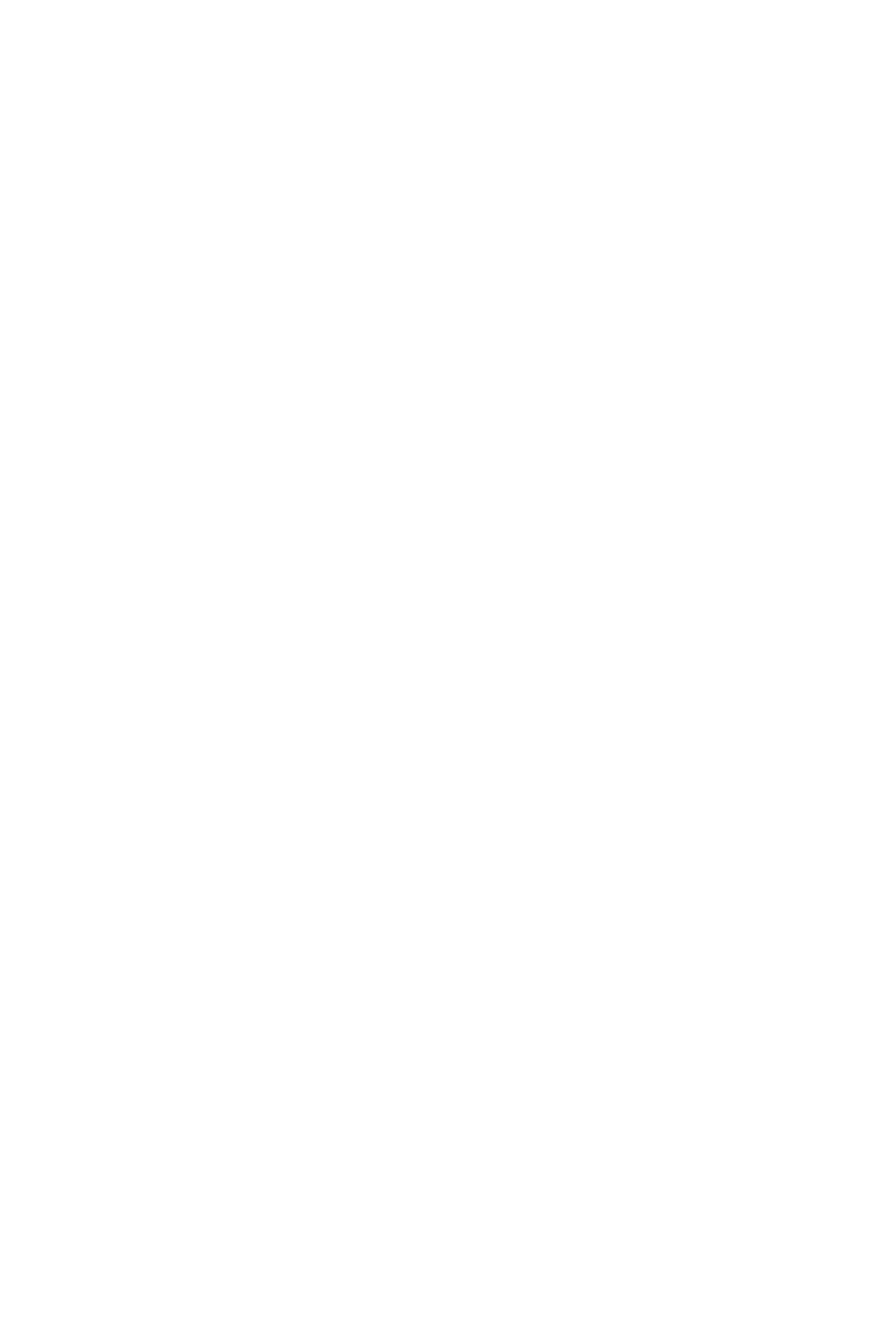
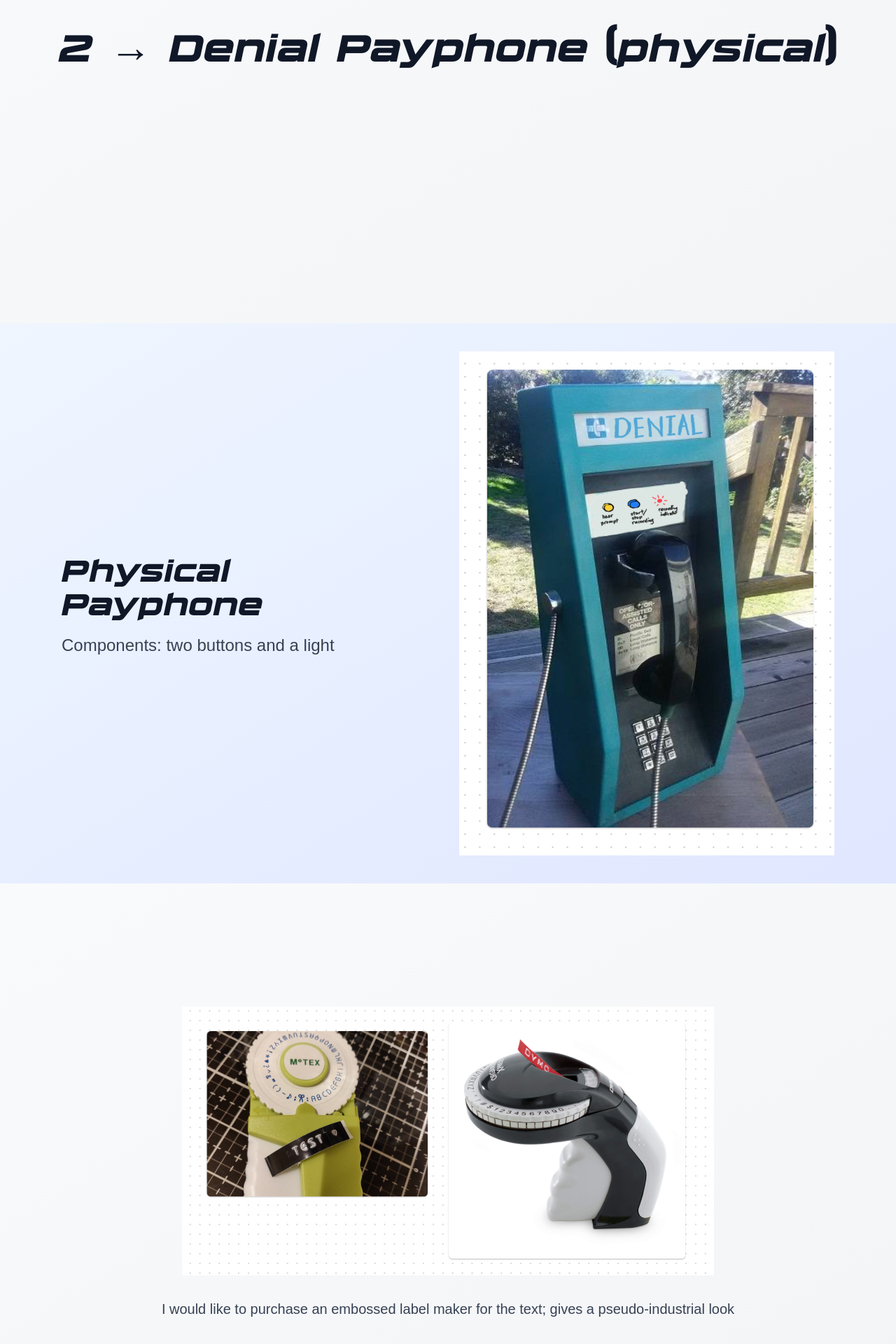
Before and after one commit to eastmountaincode/denial_payphone_proposal_2025_06_01, a Next.js app: page / in a window 1280 px wide. Shown: the part 6738-8658 px from the top of the page at 70% size. Before the commit the page ends 6400 px from the top, so only its background shows below. Built offline with nearby package versions, Linux system fonts and the light colour scheme; no server answers.

Commit message:
checkpoint

```diff
--- a/src/app/page.tsx
+++ b/src/app/page.tsx
@@ -1,11 +1,14 @@
-import LeadSlide from "@/components/LeadSlide";
-import DenialWebsite1 from "@/components/DenialWebsite1";
-import DenialWebsite2 from "@/components/DenialWebsite2";
-import DenialWebsite3 from "@/components/DenialWebsite3";
-import DenialWebsiteSysArch from "@/components/DenialWebsiteSysArch";
-import StoneLaila from "@/components/StoneLaila";
-import OperatingCosts from "@/components/OperatingCosts";
-import DenialWebsiteSummary from "@/components/DenialWebsiteSummary";
+import LeadSlide from "@/components/DenialWebsite/LeadSlide";
+import DenialWebsite1 from "@/components/DenialWebsite/DenialWebsite1";
+import DenialWebsite2 from "@/components/DenialWebsite/DenialWebsite2";
+import DenialWebsite3 from "@/components/DenialWebsite/DenialWebsite3";
+import DenialWebsiteSysArch from "@/components/DenialWebsite/DenialWebsiteSysArch";
+import StoneLaila from "@/components/DenialWebsite/StoneLaila";
+import OperatingCosts from "@/components/DenialWebsite/OperatingCosts";
+import DenialWebsiteSummary from "@/components/DenialWebsite/DenialWebsiteSummary";
+import DenialPayphone1 from "@/components/DenialPayphone/DenialPayphone1";
+import DenialPayphone2 from "@/components/DenialPayphone/DenialPayphone2";
+import DenialPayphone3 from "@/components/DenialPayphone/DenialPayphone3";
 
 export default function Home() {
   return (
@@ -18,6 +21,9 @@ export default function Home() {
       <StoneLaila />
       <OperatingCosts />
       <DenialWebsiteSummary />
+      <DenialPayphone1 />
+      <DenialPayphone2 />
+      <DenialPayphone3 />
     </div>
   );
 }
--- /dev/null
+++ b/src/components/DenialPayphone/DenialPayphone1.tsx
@@ -0,0 +1,16 @@
+interface DenialPayphone1Props {
+  // Add props here as needed
+}
+
+export default function DenialPayphone1({}: DenialPayphone1Props) {
+  return (
+    <section className="h-screen w-full flex items-center justify-center bg-gradient-to-br from-gray-50 to-gray-100">
+      <div className="text-center">
+        <h1 className="text-6xl font-bold text-gray-900"
+            style={{ fontFamily: 'HeavyItalic, Impact, Arial Black, sans-serif' }}>
+          2 <span style={{ fontFamily: 'Impact, Arial Black, sans-serif' }}>→</span> Denial Payphone <span style={{ fontFamily: 'Impact, Arial Black, sans-serif' }}>(</span>physical<span style={{ fontFamily: 'Impact, Arial Black, sans-serif' }}>)</span>
+        </h1>
+      </div>
+    </section>
+  );
+}
--- /dev/null
+++ b/src/components/DenialPayphone/DenialPayphone2.tsx
@@ -0,0 +1,27 @@
+export default function DenialPayphone2() {
+  return (
+    <section className="h-screen w-full flex items-center justify-center bg-gradient-to-br from-blue-50 to-indigo-100">
+      <div className="flex items-center justify-between max-w-6xl px-6 w-full">
+        {/* Text Section - Left */}
+        <div className="flex-1 pr-8">
+          <h1 className="text-5xl font-bold text-gray-900 mb-6"
+              style={{ fontFamily: 'HeavyItalic, Impact, Arial Black, sans-serif' }}>
+            Physical Payphone
+          </h1>
+          <p className="text-2xl text-gray-700">
+            Components: two buttons and a light
+          </p>
+        </div>
+
+        {/* Image Section - Right */}
+        <div className="flex-1">
+          <img
+            src="/assets/physical/payphone.png"
+            alt="Physical Payphone"
+            className="w-full h-auto max-h-180"
+          />
+        </div>
+      </div>
+    </section>
+  );
+}
--- /dev/null
+++ b/src/components/DenialPayphone/DenialPayphone3.tsx
@@ -0,0 +1,16 @@
+export default function DenialPayphone3() {
+  return (
+    <section className="h-screen w-full flex items-center justify-center bg-gradient-to-br from-gray-50 to-gray-100">
+      <div className="text-center max-w-4xl px-6">
+        <img
+          src="/assets/physical/label_makers.png"
+          alt="Label Makers"
+          className="w-full h-auto max-h-96 object-contain mb-8"
+        />
+        <p className="text-xl text-gray-700 leading-relaxed">
+          I would like to purchase an embossed label maker for the text; gives a pseudo-industrial look
+        </p>
+      </div>
+    </section>
+  );
+}
```
Also changed, not shown: public/assets/physical/label_makers.png (added), public/assets/physical/payphone.png (added), src/components/DenialWebsite/DenialWebsite1.tsx (renamed from src/components/DenialWebsite1.tsx), src/components/DenialWebsite/DenialWebsite2.tsx (renamed from src/components/DenialWebsite2.tsx), src/components/DenialWebsite/DenialWebsite3.tsx (renamed from src/components/DenialWebsite3.tsx), src/components/DenialWebsite/DenialWebsiteSummary.tsx (renamed from src/components/DenialWebsiteSummary.tsx), src/components/DenialWebsite/DenialWebsiteSysArch.tsx (renamed from src/components/DenialWebsiteSysArch.tsx), src/components/DenialWebsite/LeadSlide.tsx (renamed from src/components/LeadSlide.tsx), src/components/DenialWebsite/OperatingCosts.tsx (renamed from src/components/OperatingCosts.tsx), src/components/DenialWebsite/StoneLaila.tsx (renamed from src/components/StoneLaila.tsx).
